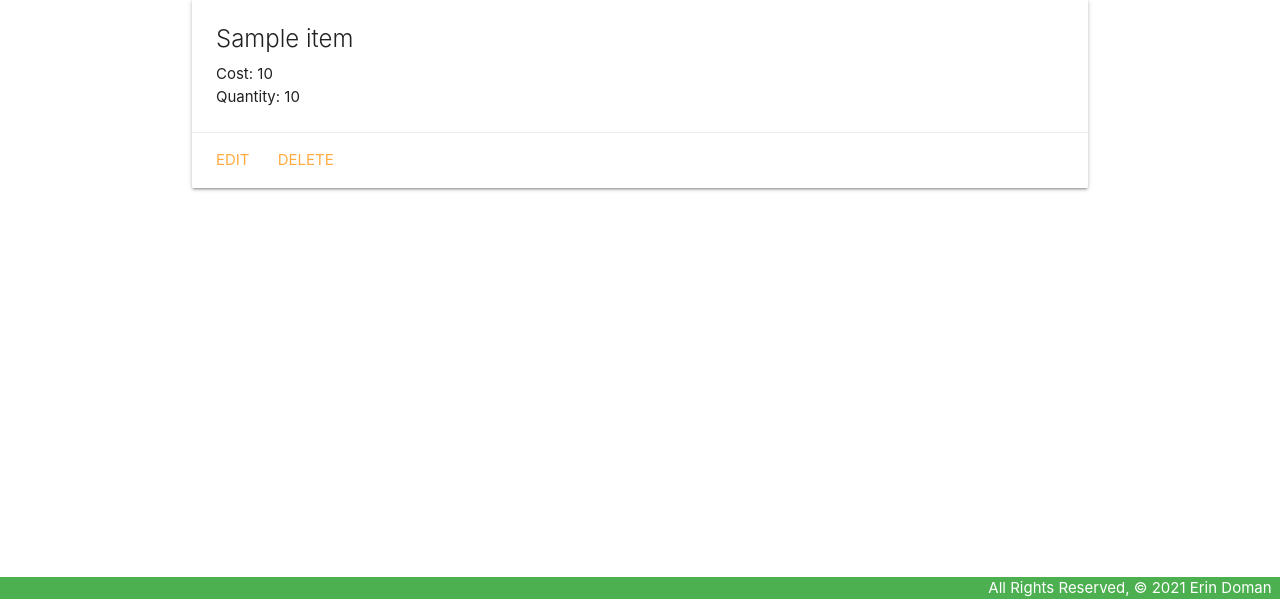
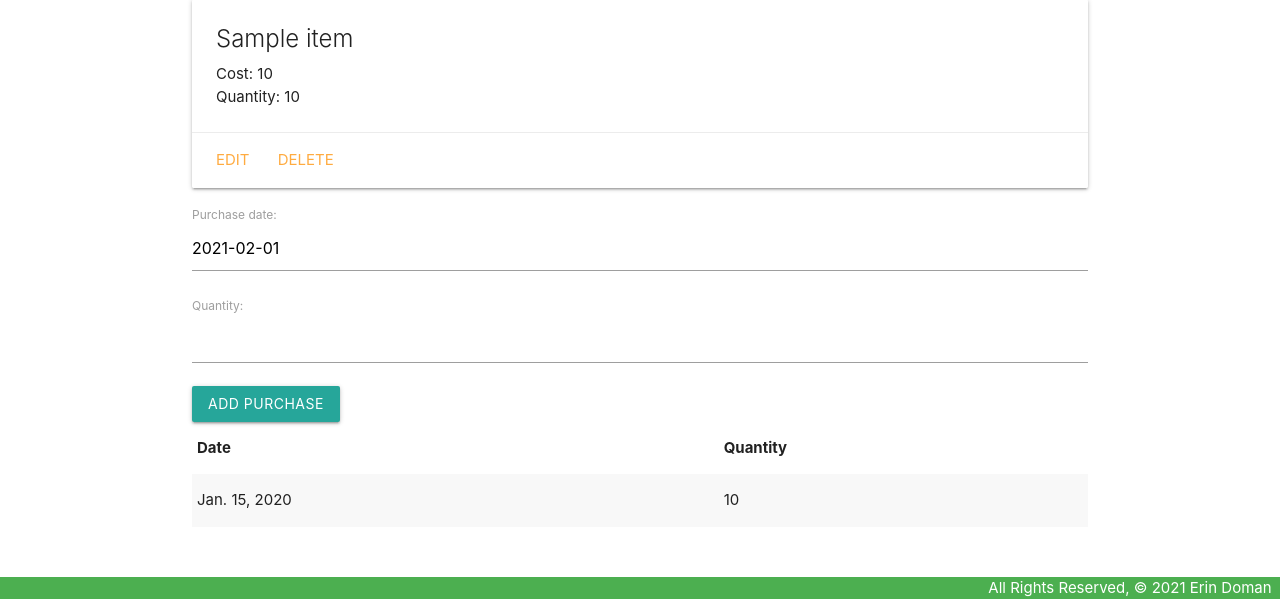
Before and after one commit to erindoman/grocery-list, a Django app: page /items/1/ in a window 1280 px wide. Shown: the part 201-800 px from the top of the page. Run offline with Django 3.2, Linux system fonts and the light colour scheme; tables that the repository leaves empty hold one stand-in row (values such as "Sample post").

Commit message:
update one:many model feature

```diff
--- a/main_app/admin.py
+++ b/main_app/admin.py
@@ -1,5 +1,6 @@
 from django.contrib import admin
-from .models import Item
+from .models import Item, Purchase
 
 # Register your models here.
 admin.site.register(Item)
+admin.site.register(Purchase)
--- /dev/null
+++ b/main_app/forms.py
@@ -0,0 +1,7 @@
+from django.forms import ModelForm
+from .models import Purchase
+
+class PurchaseForm(ModelForm):
+    class Meta:
+        model = Purchase
+        fields = ['date', 'quantity']
--- a/main_app/models.py
+++ b/main_app/models.py
@@ -12,3 +12,15 @@ class Item(models.Model):
 
     def get_absolute_url(self):
         return reverse('detail', kwargs={'item_id': self.id})
+
+class Purchase(models.Model):
+    date = models.DateField('Purchase date')
+    quantity = models.IntegerField()
+
+    item = models.ForeignKey(Item, on_delete=models.CASCADE)
+
+    def __str__(self):
+        return self.date
+
+    class Meta:
+        ordering = ['-date']
--- a/main_app/templates/base.html
+++ b/main_app/templates/base.html
@@ -9,6 +9,8 @@
   <title>Grocery List</title>
   <link rel="stylesheet" href="https://cdnjs.cloudflare.com/ajax/libs/materialize/1.0.0/css/materialize.min.css">
   <link rel="stylesheet" type="text/css" href="{% static 'css/style.css' %}">
+  <script src="https://cdnjs.cloudflare.com/ajax/libs/materialize/1.0.0/js/materialize.min.js"></script>
+
 
 </head>
 <body>
--- a/main_app/templates/items/detail.html
+++ b/main_app/templates/items/detail.html
@@ -15,4 +15,37 @@
   </div>
 </div>
 
+<div class="card-content">
+  <div class="col s6">
+    <form action="{% url 'add_purchase' item.id %}" method="post">
+      {% csrf_token %}
+      {{ purchase_form.as_p }}
+      <input type="submit" class="btn" value="Add Purchase">
+    </form>
+    <table class="striped">
+      <thead>
+        <tr><th>Date</th><th>Quantity</th></tr>
+      </thead>
+      <tbody>
+        {% for purchase in item.purchase_set.all %}
+          <tr>
+            <td>{{purchase.date}}</td>
+            <td>{{purchase.quantity}}</td>
+          </tr>
+        {% endfor %}
+      </tbody>
+    </table>
+  </div>
+</div>
+
+<script>
+var dateEl = document.getElementById('id_date');
+  M.Datepicker.init(dateEl, {
+    format: 'yyyy-mm-dd',
+    defaultDate: new Date(),
+    setDefaultDate: true,
+    autoClose: true
+  });
+</script>
+
 {% endblock %}
--- a/main_app/urls.py
+++ b/main_app/urls.py
@@ -9,4 +9,5 @@ urlpatterns = [
     path('items/create/', views.ItemCreate.as_view(), name='item_create'),
     path('items/<int:pk>/update/', views.ItemUpdate.as_view(), name='items_update'),
     path('items/<int:pk>/delete/', views.ItemDelete.as_view(), name='items_delete'),
+    path('items/<int:item_id>/add_purchase/', views.add_purchase, name='add_purchase'),
 ]
--- a/main_app/views.py
+++ b/main_app/views.py
@@ -1,6 +1,7 @@
-from django.shortcuts import render
+from django.shortcuts import render, redirect
 from django.views.generic.edit import CreateView, UpdateView, DeleteView
 from .models import Item
+from .forms import PurchaseForm
 
 def home(request):
     return render(request, 'home.html')
@@ -14,7 +15,16 @@ def items_index(request):
 
 def items_detail(request, item_id):
     item = Item.objects.get(id=item_id)
-    return render(request, 'items/detail.html', { 'item': item })
+    purchase_form = PurchaseForm()
+    return render(request, 'items/detail.html', { 'item': item, 'purchase_form': purchase_form })
+
+def add_purchase(request, item_id):
+    form = PurchaseForm(request.POST)
+    if form.is_valid():
+        new_purchase = form.save(commit=False)
+        new_purchase.item_id = item_id
+        new_purchase.save()
+    return redirect('detail', item_id=item_id)
 
 class ItemCreate(CreateView):
     model = Item
```
Also changed, not shown: main_app/migrations/0002_purchase.py (added).
